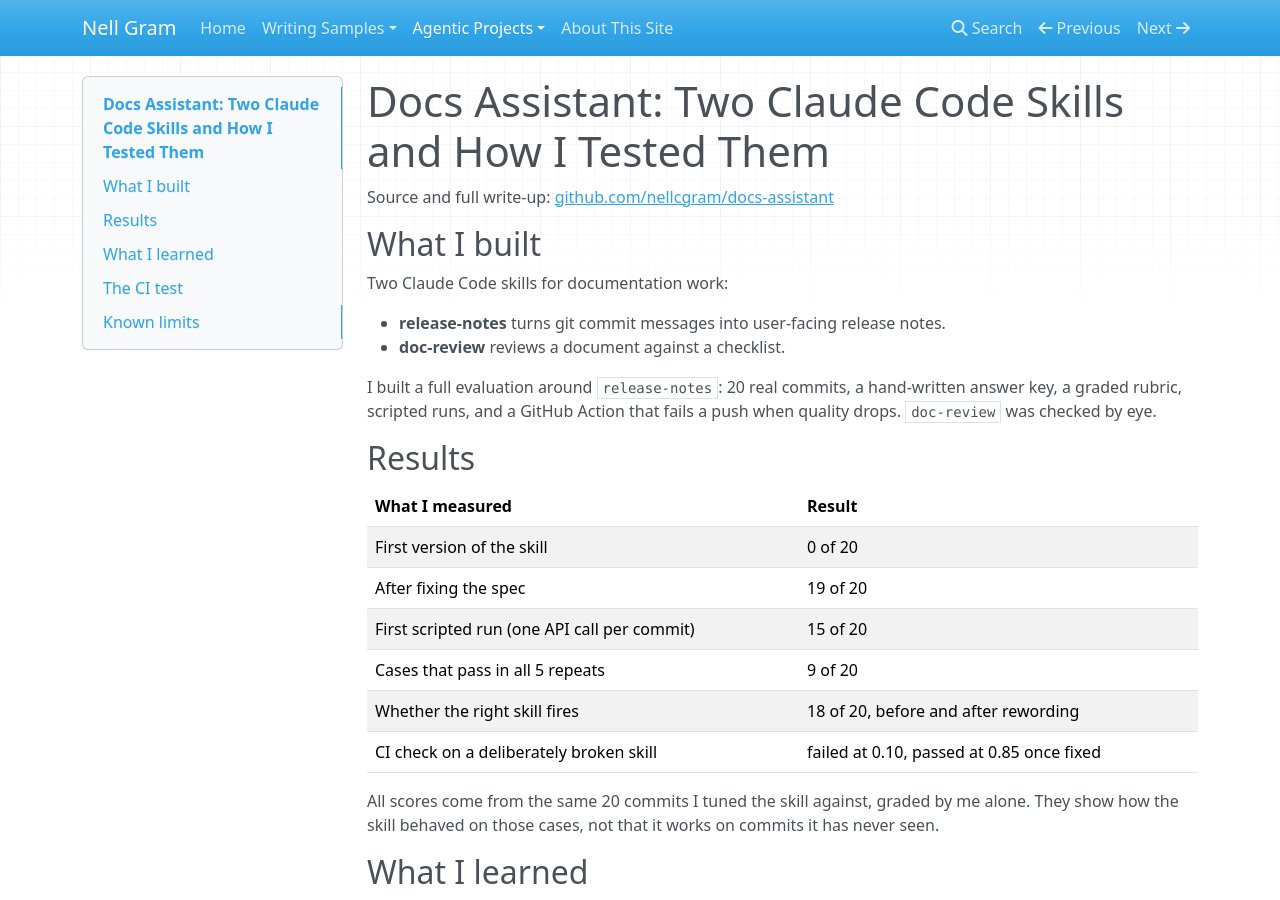
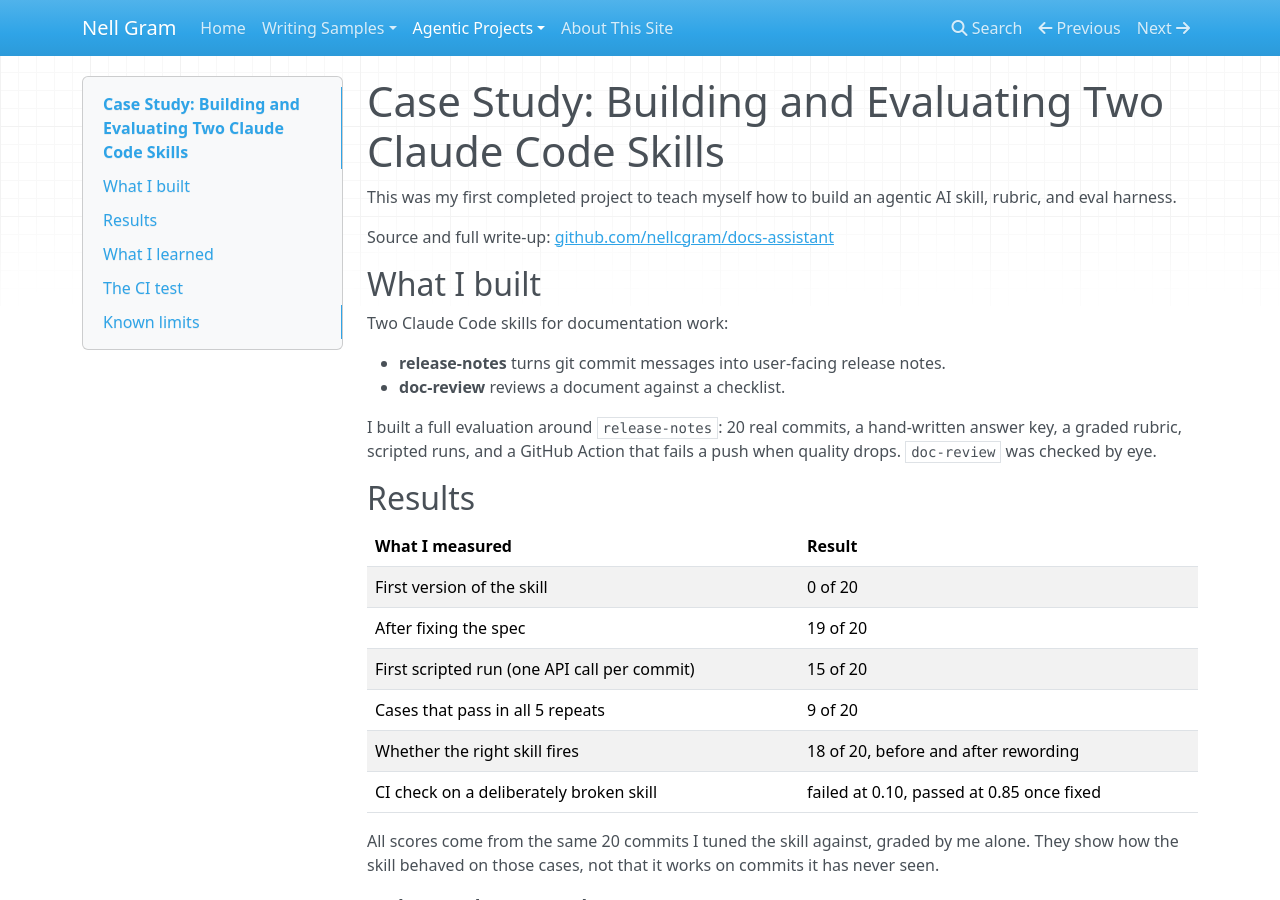
Before and after one commit to nellcgram/nellcgram.github.io, an MkDocs documentation site: the page built from docs/agentic-projects/docs-assistant.md, in a window 1280 px wide and 900 px high. Built offline with MkDocs 1.6.1, drawn with Linux system fonts in a browser that asks for light colours; nearby versions of some CDN libraries.

Commit message:
Use case study title and intro on Docs Assistant page
Co-Authored-By: Claude Sonnet 5 <noreply@anthropic.com>

```diff
--- a/docs/agentic-projects/docs-assistant.md
+++ b/docs/agentic-projects/docs-assistant.md
@@ -1,4 +1,6 @@
-# Docs Assistant: Two Claude Code Skills and How I Tested Them
+# Case Study: Building and Evaluating Two Claude Code Skills
+
+This was my first completed project to teach myself how to build an agentic AI skill, rubric, and eval harness.
 
 Source and full write-up: [github.com/nellcgram/docs-assistant](https://github.com/nellcgram/docs-assistant)
 
```
